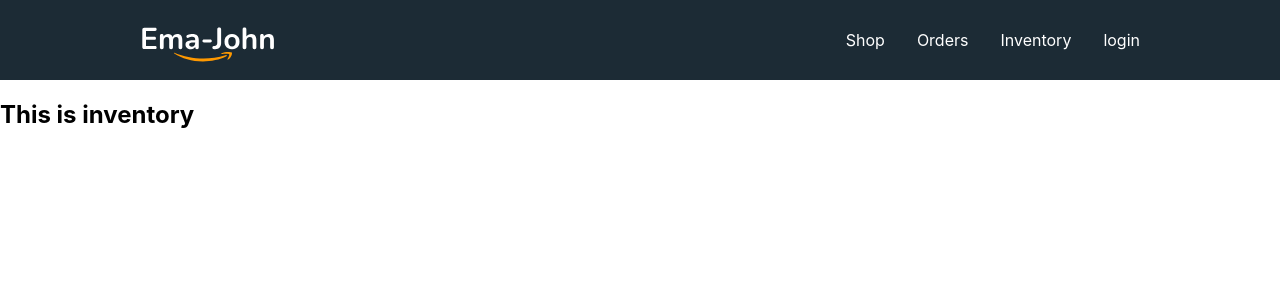
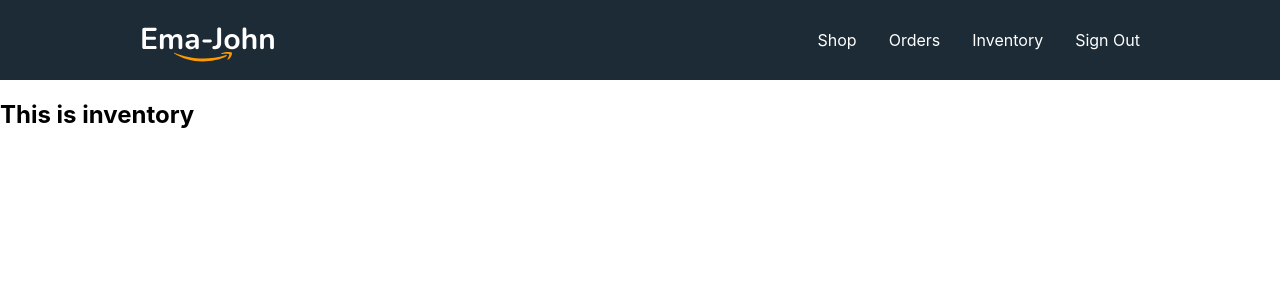
Before and after one commit to gmshimon/ema-john-website, a React (Create React App) app: page /inventory in a window 1280 px wide. Shown: the top 300 px of the page. Built offline with nearby package versions, Linux system fonts and the light colour scheme; no server answers; sample sign-in values are in the browser's storage.

Commit message:
required path

```diff
--- a/src/App.js
+++ b/src/App.js
@@ -7,7 +7,7 @@ import Orders from './Components/Orders/Orders';
 import Inventory from './Components/Inventory/Inventory';
 import Login from './Components/Login/Login';
 import Signup from './Components/Signup/Signup';
-
+import RequiredAuth from './Components/RequiredAuth/RequiredAuth';
 function App() {
   return (
     <div>
@@ -16,7 +16,11 @@ function App() {
         <Route path="/" element={<Shop></Shop>}></Route>
         <Route path="/home" element={<Shop></Shop>}></Route>
         <Route path="/orders" element={<Orders></Orders>}></Route>
-        <Route path="/inventory" element={<Inventory></Inventory>}></Route>
+        <Route path="/inventory" element={
+          <RequiredAuth>
+            <Inventory></Inventory>
+          </RequiredAuth>
+        }></Route>
         <Route path="/login" element={<Login></Login>}></Route>
         <Route path="/signup" element={<Signup></Signup>}></Route>
       </Routes>
--- a/src/Components/Header/Header.css
+++ b/src/Components/Header/Header.css
@@ -14,3 +14,12 @@
 .header-container a:hover{
     color: orange;
 }
+.header-container span{
+    text-decoration:none;
+    color: #ffff;
+    margin-left:32px;
+    cursor: pointer;
+}
+.header-container span:hover{
+    color: orange;
+}
--- a/src/Components/Header/Header.js
+++ b/src/Components/Header/Header.js
@@ -2,7 +2,18 @@ import React from 'react';
 import './Header.css';
 import logo from '../../images/Logo.svg';
 import { Link } from 'react-router-dom';
+import auth from '../../firebase.init';
+import { useAuthState } from 'react-firebase-hooks/auth';
+import { signOut } from 'firebase/auth';
 const Header = () => {
+    const [user] = useAuthState(auth);
+
+    const handleSignOut = () => {
+        signOut(auth)
+        .then(() => {
+
+        })
+    }
     return (
         <nav className="header-container">
             <img src={logo} alt="" />
@@ -10,7 +21,7 @@ const Header = () => {
                 <Link to="/home">Shop</Link>
                 <Link to="/orders">Orders</Link>
                 <Link to="/inventory">Inventory</Link>
-                <Link to="/login">login</Link>
+                {user?<span onClick={handleSignOut}>Sign Out</span>:<Link to="/login">login</Link>}
             </div>
         </nav>
     );
--- a/src/Components/Login/Login.js
+++ b/src/Components/Login/Login.js
@@ -1,5 +1,5 @@
 import React, { useState } from "react";
-import { Link } from "react-router-dom";
+import { Link, useLocation, useNavigate } from "react-router-dom";
 import auth from "../../firebase.init";
 import "./login.css";
 import { useSignInWithEmailAndPassword } from 'react-firebase-hooks/auth';
@@ -9,7 +9,11 @@ const Login = () => {
     const [password,setPassword] = useState("");
     const [error,setError] = useState("");
 
-    const [signInWithEmailAndPassword,user,loading,err,] = useSignInWithEmailAndPassword(auth)
+    const navigate = useNavigate();
+    const location =useLocation();
+    const from = location?.state?.from?.pathname || "/";
+
+    const [signInWithEmailAndPassword,user,loading,err,] = useSignInWithEmailAndPassword(auth);
     const handleEmail = e =>{
         setEmail(e.target.value);
     }
@@ -19,9 +23,12 @@ const Login = () => {
 
     const handleLogin = e =>{
         e.preventDefault();
-        signInWithEmailAndPassword(email, password);
+        signInWithEmailAndPassword(email, password)
     }
 
+    if(user){
+        navigate(from,{replace:true});
+    }
   return (
     <section className="login">
       <div className="container">
--- /dev/null
+++ b/src/Components/RequiredAuth/RequiredAuth.js
@@ -0,0 +1,23 @@
+import React from 'react';
+import auth from '../../firebase.init';
+import { useAuthState } from 'react-firebase-hooks/auth';
+import { Navigate, useLocation } from 'react-router-dom';
+
+const RequiredAuth = ({children}) => {
+    const [user, loading, error] = useAuthState(auth);
+    const location = useLocation();
+
+    if (loading) {
+        return (
+          <div>
+            <p>Loading....</p>
+          </div>
+        );
+      }
+    if(!user){
+        return <Navigate to="/login" state={{from:location}} replace></Navigate>
+    }
+    return children;
+};
+
+export default RequiredAuth;
```
